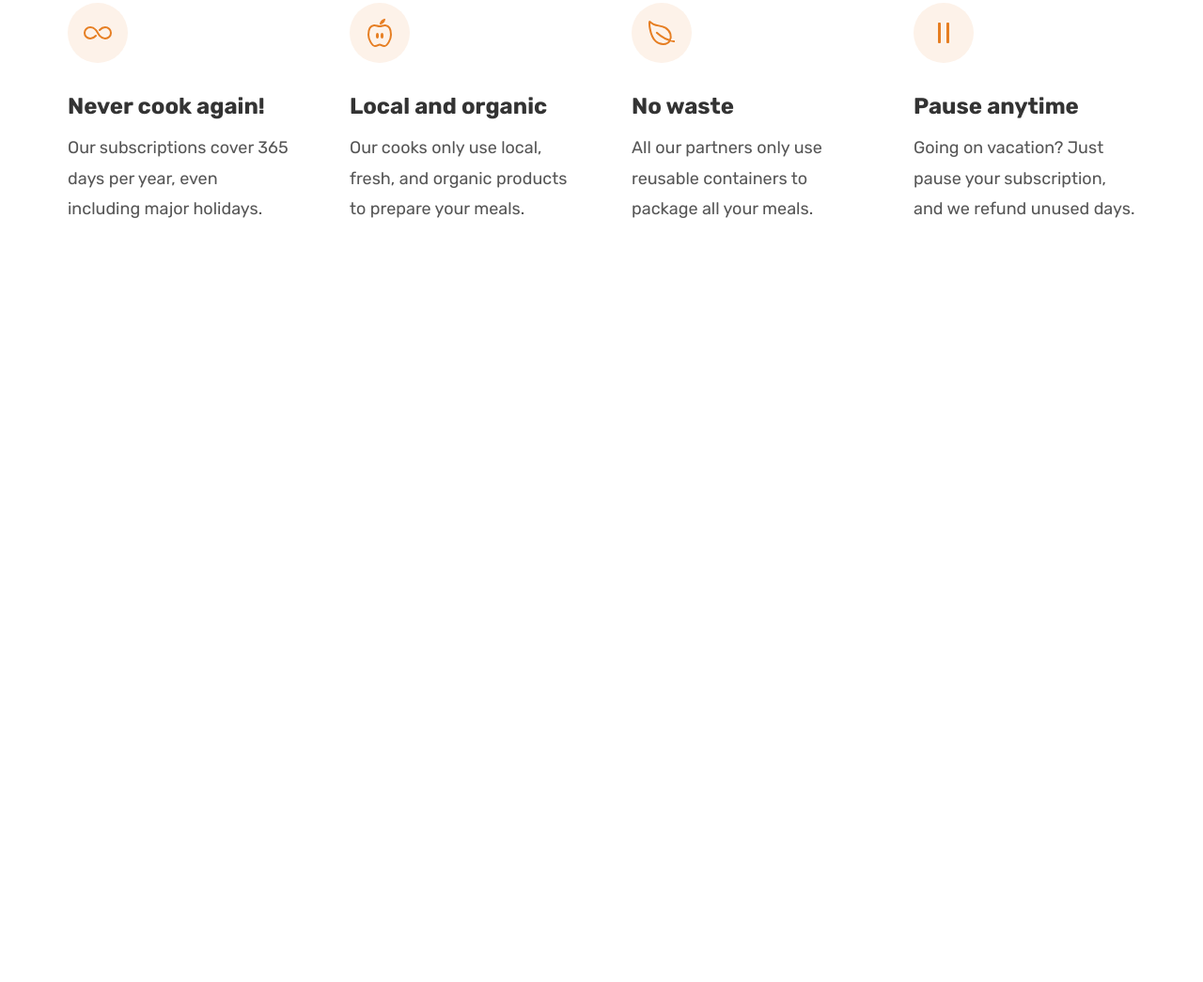
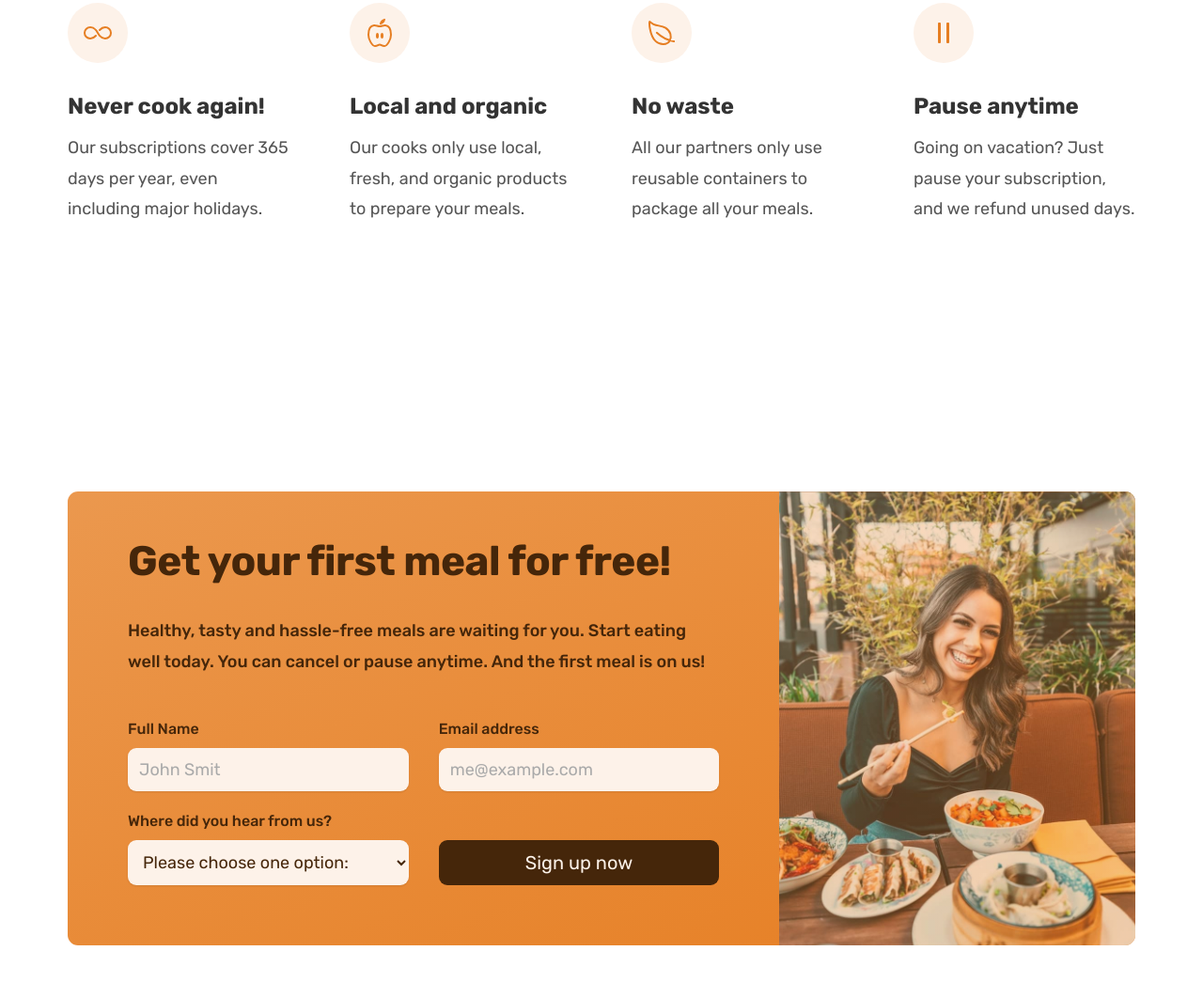
Before and after one commit to Showwaiyan/omnifood, a plain HTML site: page index.html in a window 1280 px wide. Shown: the part 6107-7152 px from the top of the page at 94% size. Before the commit the page ends 6534 px from the top, so only its background shows below. Drawn offline with nearby package versions, Linux system fonts and the light colour scheme.

Commit message:
Call-to-Section finished

```diff
--- a/css/general.css
+++ b/css/general.css
@@ -79,6 +79,7 @@ link:active {
 	border-bottom: 1px solid transparent;
 }
 
+.btn,
 .btn:link,
 .btn:visited {
 	/* Layout */
@@ -86,11 +87,15 @@ link:active {
 	padding: 1.6rem 3.2rem;
 	/* Typography */
 	font-size: 2rem;
+	font-family: inherit;
 	text-decoration: none;
 
 	/* Style */
 	border-radius: 9px;
 	transition: all 0.3s;
+
+	border: none;
+	cursor: pointer;
 }
 .btn--full:link,
 .btn--full:visited {
@@ -109,6 +114,18 @@ link:active {
 	background-color: var(--tint-color);
 	color: #555;
 	box-shadow: inset 0 0 0 3px #fff;
+}
+
+.btn--form {
+	background-color: #45260a;
+	color: var(--tint-color);
+	align-self: end;
+	padding: 1.2rem;
+}
+
+.btn--form:hover {
+	background-color: #fff;
+	color: #555;
 }
 
 .margin-bottom-md {
@@ -146,3 +163,8 @@ link:active {
 strong {
 	font-weight: 500;
 }
+
+*:focus {
+	outline: none;
+	box-shadow: inset 0 0 0 0.8rem rgba(230, 125, 34, 0.5);
+}
--- a/css/style.css
+++ b/css/style.css
@@ -542,3 +542,75 @@ html {
 	font-size: 1.8rem;
 	line-height: 1.8;
 }
+
+/* CTA Section */
+.section-cta {
+	padding: 9.6rem 0;
+}
+
+.cta {
+	display: grid;
+	grid-template-columns: 2fr 1fr;
+	background-image: linear-gradient(to right bottom, #eb984e, var(--primary-color));
+	box-sizing: 0 2.4rem 4.7rem rgba(0, 0, 0, 0.15);
+	border-radius: 11px;
+	overflow: hidden;
+}
+
+.cta-text-box {
+	padding: 4.8rem 6.4rem 6.4rem 6.4rem;
+	color: #45260a;
+}
+
+.cta .heading-secondary {
+	color: inherit;
+	margin-bottom: 3.2rem;
+}
+
+.cta-text {
+	font-size: 1.8rem;
+	font-weight: 500;
+	line-height: 1.8;
+	margin-bottom: 4.8rem;
+}
+
+.cta-img-box {
+	background-image: linear-gradient(to right bottom, rgba(235, 151, 78, 0.35), rgba(230, 125, 34, 0.35)),
+		url("../img/eating.jpg");
+	background-size: cover;
+	background-position: center;
+}
+
+.cta-form {
+	display: grid;
+	grid-template-columns: 1fr 1fr;
+	column-gap: 3.2rem;
+	row-gap: 2.4rem;
+}
+
+.cta-form label {
+	display: block;
+	font-size: 1.6rem;
+	font-weight: 500;
+	margin-bottom: 1.2rem;
+}
+.cta-form input,
+.cta-form select {
+	width: 100%;
+	padding: 1.2rem;
+	font-size: 1.8rem;
+	font-family: inherit;
+	color: inherit;
+	border: none;
+	background-color: var(--tint-color);
+	border-radius: 9px;
+	box-shadow: 0 1px 2px rgba(0, 0, 0, 0.1);
+}
+.cta-form input::placeholder {
+	color: #aaa;
+}
+
+.cta *:focus {
+	outline: none;
+	box-shadow: inset 0 0 0 0.8rem rgba(253, 242, 233, 0.501);
+}
--- a/index.html
+++ b/index.html
@@ -420,6 +420,52 @@
 					</div>
 				</div>
 			</section>
+
+			<section class="section-cta">
+				<div class="container">
+					<div class="cta">
+						<div class="cta-text-box">
+							<h2 class="heading-secondary">Get your first meal for free!</h2>
+							<p class="cta-text">
+								Healthy, tasty and hassle-free meals are waiting for you. Start eating well today. You
+								can cancel or pause anytime. And the first meal is on us!
+							</p>
+							<form action="" class="cta-form">
+								<div>
+									<label for="full-name">Full Name</label>
+									<input
+										type="text"
+										name="full-name"
+										id="full-name"
+										placeholder="John Smit"
+										required />
+								</div>
+
+								<div>
+									<label for="email">Email address</label>
+									<input type="email" name="email" id="email" placeholder="me@example.com" required />
+								</div>
+
+								<div>
+									<label for="select-where">Where did you hear from us?</label>
+									<select name="select-where" id="select-where" required>
+										<option value="" selected>Please choose one option:</option>
+										<option value="friends">Friends and family</option>
+										<option value="youtube">YouTube</option>
+										<option value="podcast">Podcast</option>
+										<option value="facebook">Facebook</option>
+										<option value="others">Others</option>
+									</select>
+								</div>
+
+								<button class="btn btn--form">Sign up now</button>
+							</form>
+						</div>
+
+						<div class="cta-img-box" role="img" aria-label="Woman enjoying food"></div>
+					</div>
+				</div>
+			</section>
 		</main>
 		<script type="module" src="https://unpkg.com/ionicons@7.1.0/dist/ionicons/ionicons.esm.js"></script>
 		<script nomodule src="https://unpkg.com/ionicons@7.1.0/dist/ionicons/ionicons.js"></script>
```
